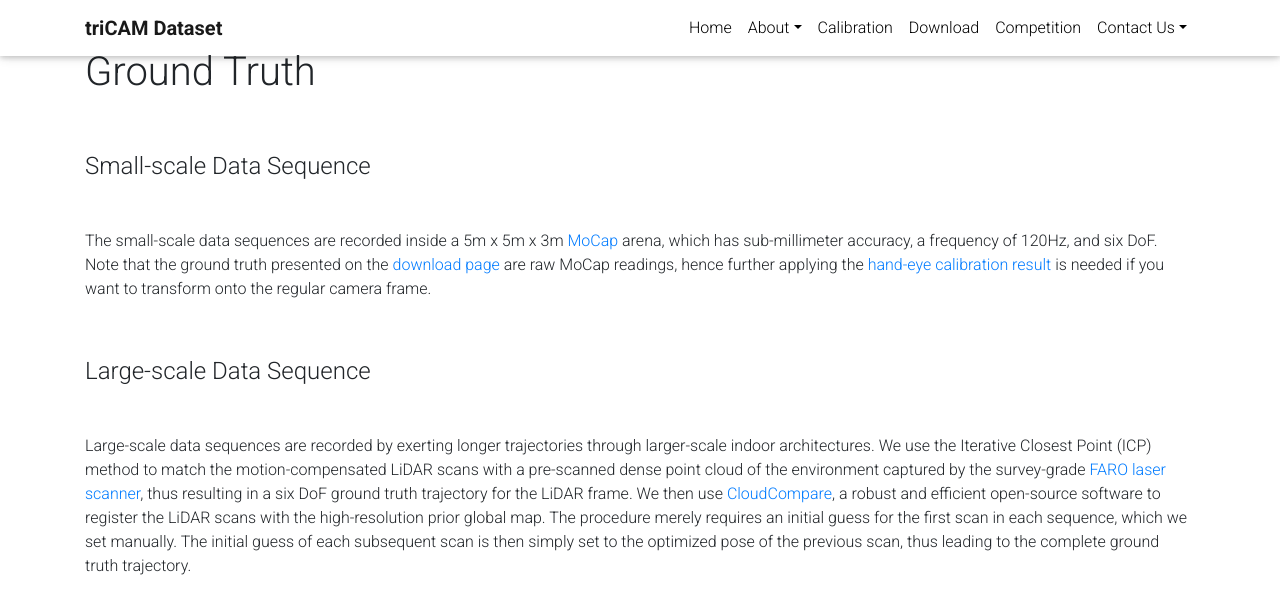
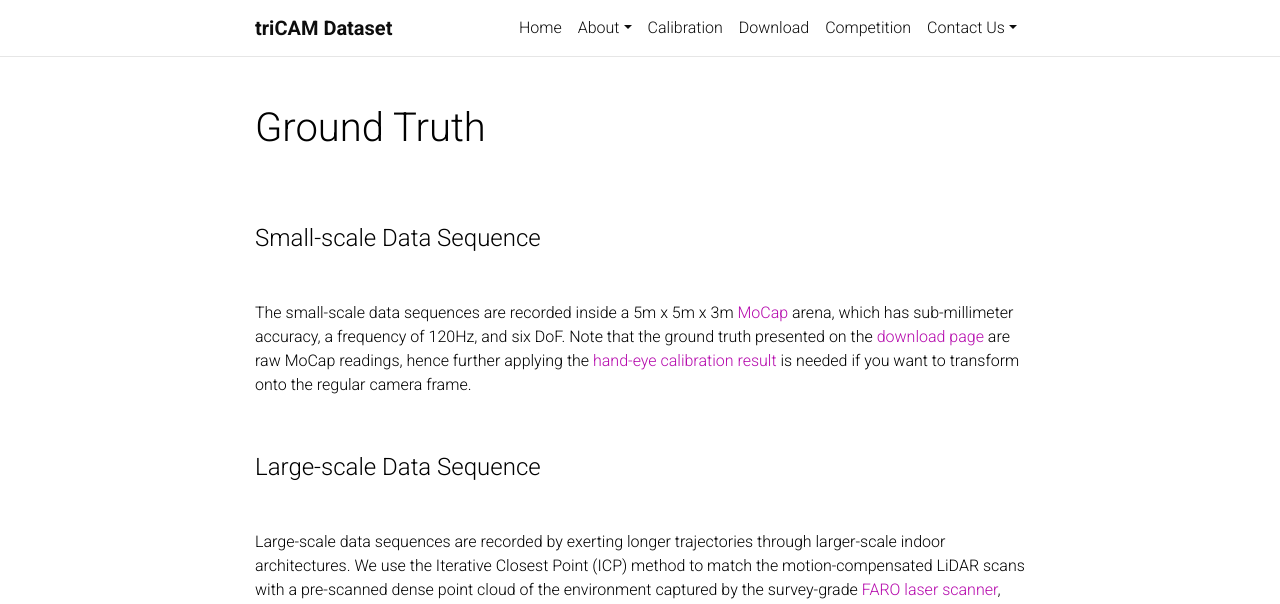
Before and after one commit to anikesadia/triCam-dataset, a Jekyll site: the page about/ground_truth/index.html, which Jekyll copies as it is, in a window 1280 px wide and 1221 px high. Shown: the top 604 px of the window. Built offline with Jekyll 4.4.1, drawn with Linux system fonts in a browser that asks for light colours; nearby versions of some CDN libraries; library files that are not in the unit come from our copies; comment, search, counter and statistics services are not loaded; a style sheet for code colours, icons or effects is not loaded.

Commit message:
Update index.html

```diff
--- a/about/ground_truth/index.html
+++ b/about/ground_truth/index.html
@@ -67,10 +67,10 @@
 
     <!-- Styles -->
 
-    <link rel="shortcut icon" href="/triCAM-dataset/assets/img/mpl_icon.png"/>
+    <link rel="shortcut icon" href="https://anikesadia.github.io/triCam-dataset/assets/img/mpl_icon.png"/>
 
-    <link rel="stylesheet" href="/triCAM-dataset/assets/css/main.css">
-    <link rel="canonical" href="http://localhost:4000/triCAM-dataset/about/ground_truth/">
+    <link rel="stylesheet" href="https://anikesadia.github.io/triCam-dataset/assets/css/main.css">
+    <link rel="canonical" href="http://localhost:4000/triCAM-dataset/">
 
     <!-- Dark Mode -->
 
```
